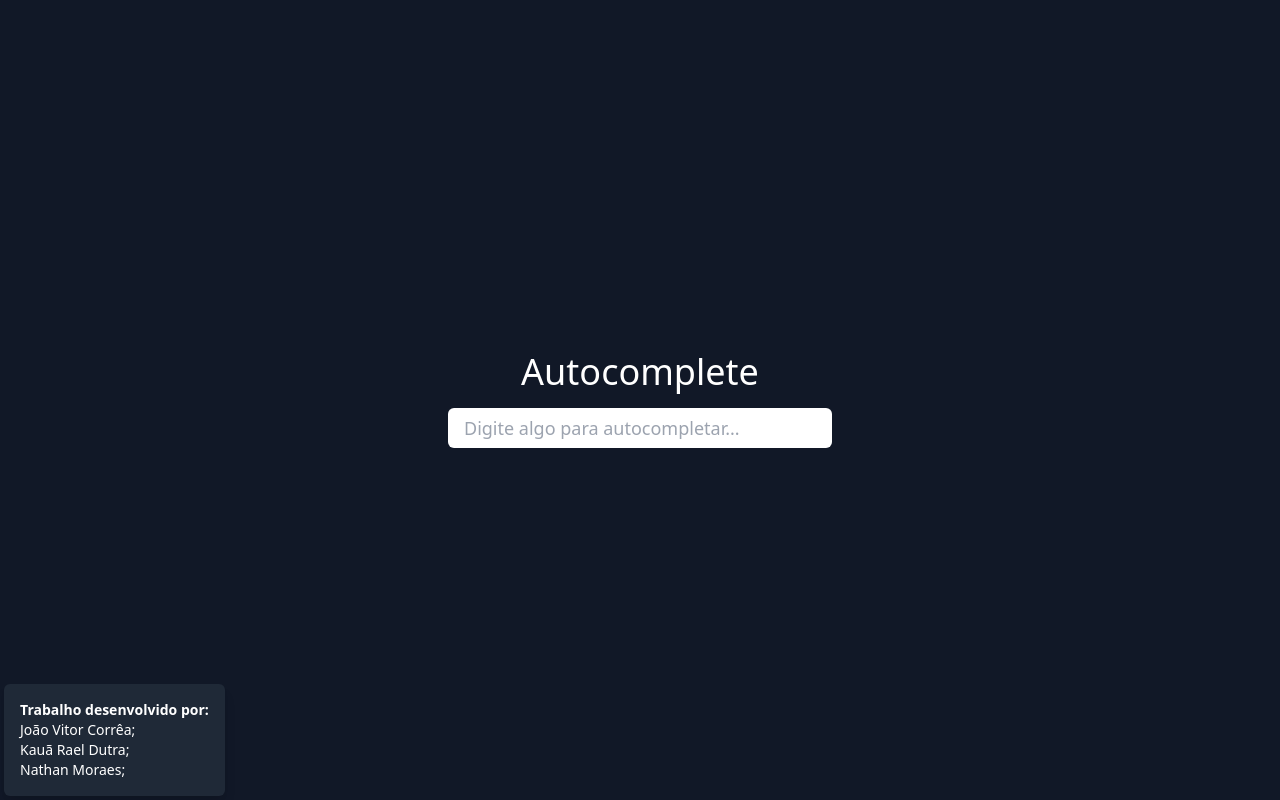
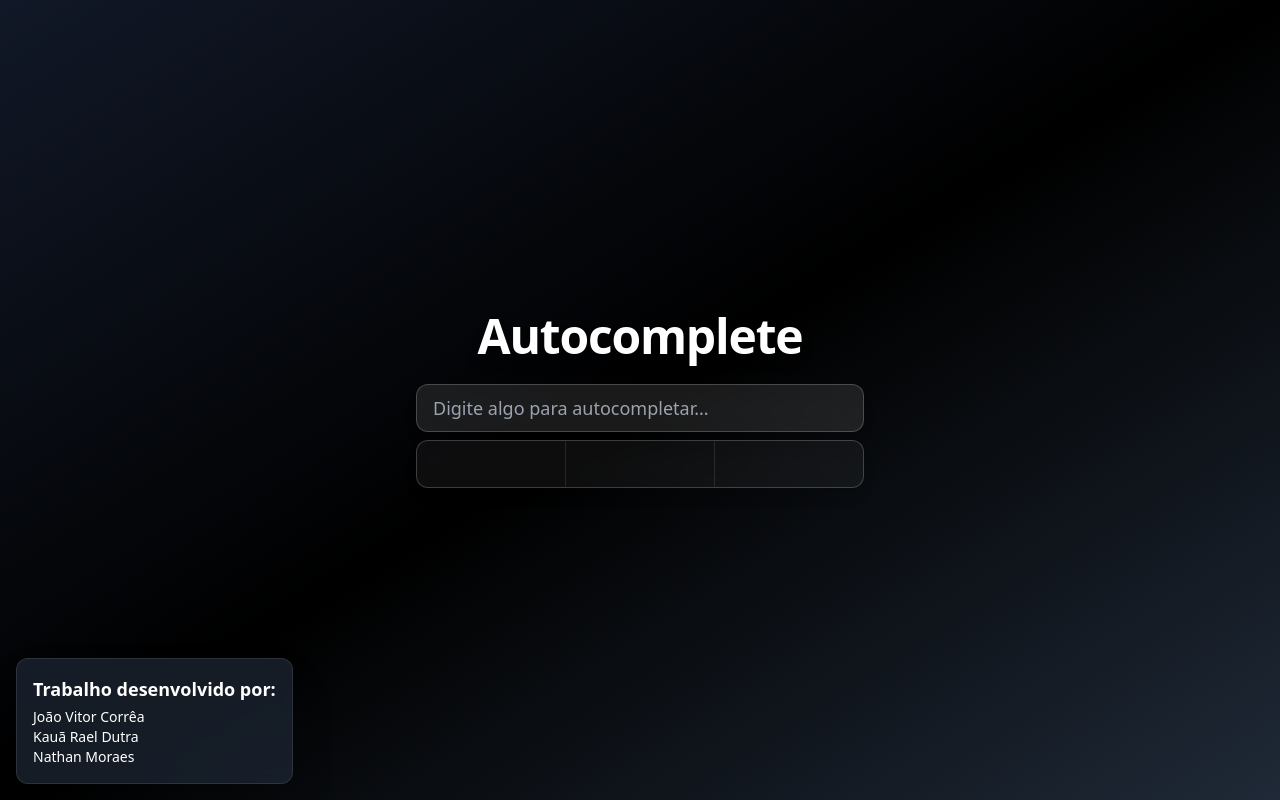
Before and after one commit to joao-vitor-correa/Autocomplete-System-EDP, a plain HTML site: page Front-end/index.html in a window 1280 px wide. Drawn offline with nearby package versions, Linux system fonts and the light colour scheme.

Commit message:
ADD: Front-end

```diff
--- a/Front-end/index.html
+++ b/Front-end/index.html
@@ -1,21 +1,33 @@
 <!DOCTYPE html>
 <html lang="en">
 <head>
-    <meta charset="UTF-8">
-    <meta name="viewport" content="width=device-width, initial-scale=1.0">
-      <link href="https://unpkg.com/tailwindcss@^2.0/dist/tailwind.min.css" rel="stylesheet">
+    <meta charset="UTF-8" />
+    <meta name="viewport" content="width=device-width, initial-scale=1.0" />
     <title>Autocomplete</title>
+    <script src="https://cdn.tailwindcss.com"></script>
 </head>
-<body class="w-screen h-screen bg-gray-900 flex items-center justify-center flex-col gap-4">
-    <h1 class="text-4xl text-white">Autocomplete</h1>
-    <ul class="absolute bottom-1 left-1 text-white text-sm bg-gray-800 p-4 rounded-md shadow-lg">
-        <p class="font-bold">Trabalho desenvolvido por:</p>
-        <p>João Vitor Corrêa;</p>
-        <p>Kauã Rael Dutra;</p>
-        <p>Nathan Moraes;</p>
+<body class="w-screen h-screen bg-gradient-to-br from-gray-900 via-black to-gray-800 flex items-center justify-center flex-col gap-6 px-4">
+    <h1 class="text-5xl font-extrabold text-white tracking-tight drop-shadow-lg">Autocomplete</h1>
 
-    </ul>
-    <input type="text" class="rounded-md w-96 h-10 px-4 text-lg focus:outline-none" placeholder="Digite algo para autocompletar...">
+    <div class="absolute bottom-4 left-4 text-white text-sm bg-gray-800/70 backdrop-blur-md p-4 rounded-xl shadow-2xl border border-white/10">
+        <p class="font-bold text-lg">Trabalho desenvolvido por:</p>
+        <p class="mt-1">João Vitor Corrêa</p>
+        <p>Kauã Rael Dutra</p>
+        <p>Nathan Moraes</p>
+    </div>
 
+    <div class="relative w-full max-w-md">
+        <input
+            type="text"
+            class="rounded-xl w-full h-12 px-4 text-lg bg-white/10 text-white placeholder-gray-400 border border-white/20 focus:outline-none focus:ring-2 focus:ring-purple-500 focus:border-purple-500 shadow-lg backdrop-blur-md"
+            placeholder="Digite algo para autocompletar..."
+        />
+
+        <div class="mt-2 flex w-full h-12 rounded-xl border border-white/20 bg-white/5 backdrop-blur-md shadow-lg overflow-hidden">
+            <button id="word1" class="flex-1 flex items-center justify-center text-white text-lg font-medium hover:bg-white/20 cursor-pointer transition"></button>
+            <button id="word2" class="flex-1 flex items-center justify-center text-white text-lg font-medium hover:bg-white/20 cursor-pointer transition border-l border-white/10"></button>
+            <button id="word3" class="flex-1 flex items-center justify-center text-white text-lg font-medium hover:bg-white/20 cursor-pointer transition border-l border-white/10"></button>
+        </div>
+    </div>
 </body>
 </html>
```
